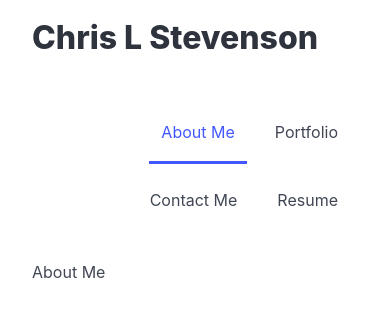
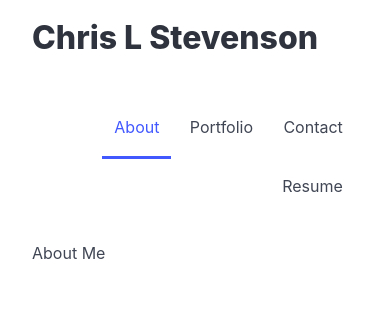
Before and after one commit to clstevenson/my-dev-portfolio, a React (Vite) app: page / in a window 390 px wide. Shown: the top 316 px of the page. Built offline with nearby package versions, Linux system fonts and the light colour scheme.

Commit message:
Tweak navbar for responsiveness

```diff
--- a/src/App.css
+++ b/src/App.css
@@ -5,5 +5,5 @@ ul.navbar {
 
 ul.navbar li {
     display: inline-block;
-    margin: 0.5rem 0.5rem;
+    margin: 0.2rem 0.2rem;
 }
--- a/src/components/Header.jsx
+++ b/src/components/Header.jsx
@@ -3,7 +3,7 @@ import NavBar from './Navigation'
 export default function Header() {
   return (
     <header className='columns my-2 is-vcentered'>
-      <h1 className='title column mt-2'>
+      <h1 className='title column is-two-fifths mt-2'>
         Chris L Stevenson
       </h1>
 
--- a/src/components/Navigation.jsx
+++ b/src/components/Navigation.jsx
@@ -6,7 +6,7 @@ export default function Navigation() {
   const navLinks = [
     {
       id: crypto.randomUUID(),
-      label: 'About Me',
+      label: 'About',
       href: '/',
     },
     {
@@ -16,7 +16,7 @@ export default function Navigation() {
     },
     {
       id: crypto.randomUUID(),
-      label: 'Contact Me',
+      label: 'Contact',
       href: '/Contact',
     },
     {
```
